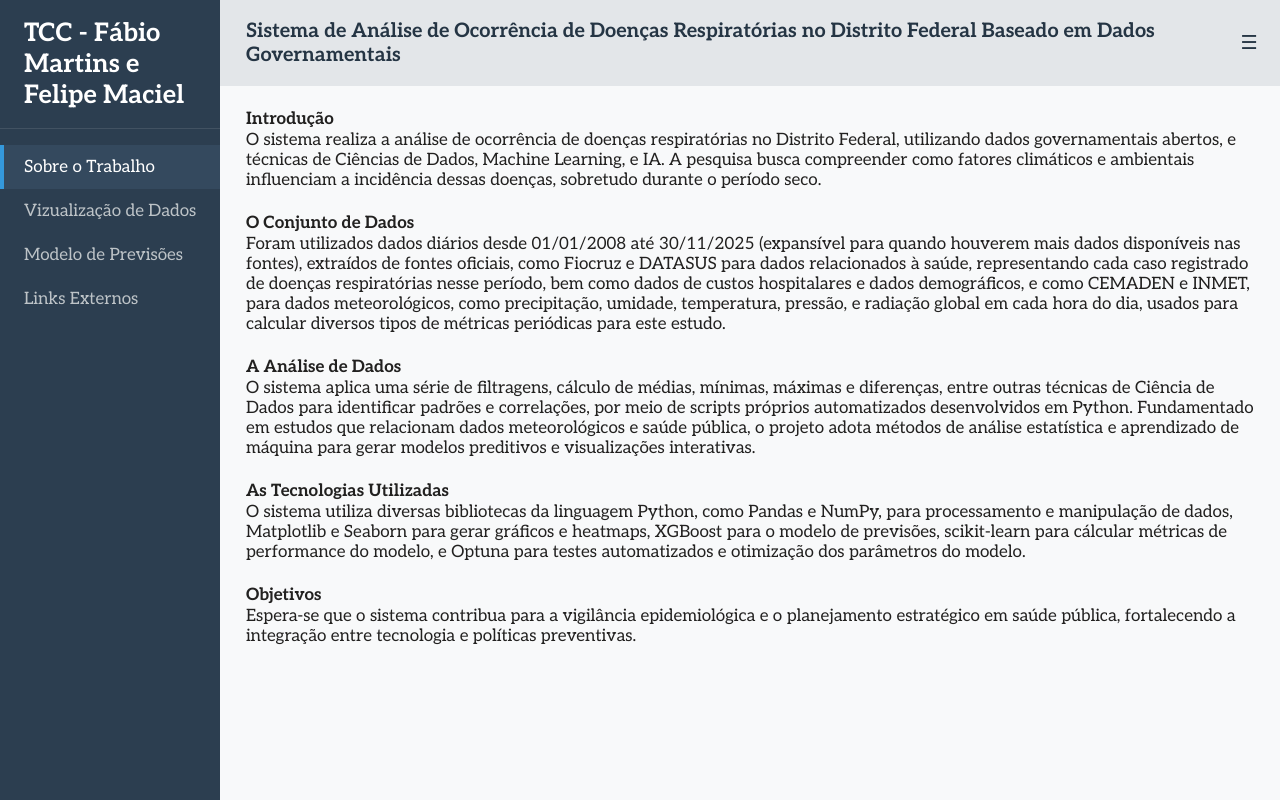
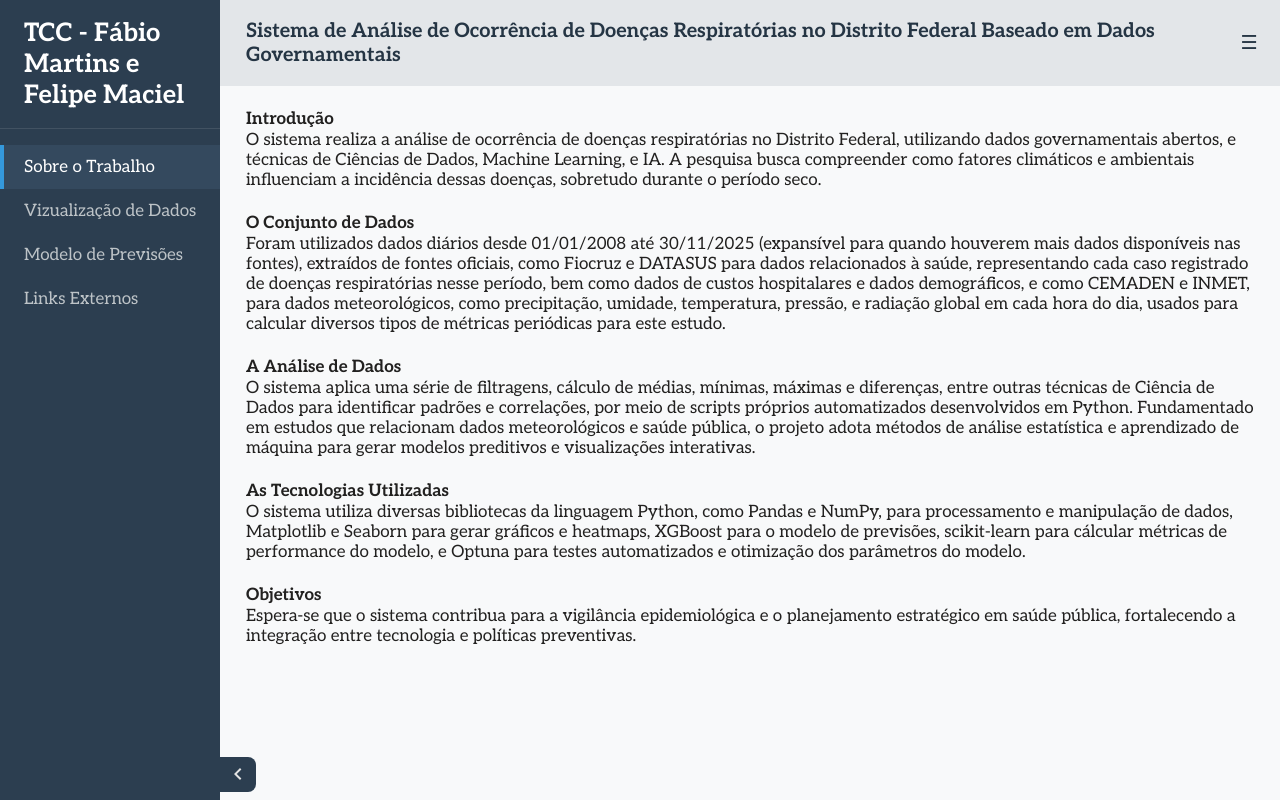
Before and after one commit to Fabio5271/TCC-Web, an Angular app: page /#/about in a window 1280 px wide. Built offline with nearby package versions, Linux system fonts and the light colour scheme.

Commit message:
Add sidebar toggle at end of main content

```diff
--- a/src/app/app.component.html
+++ b/src/app/app.component.html
@@ -1,9 +1,13 @@
 <main>
   <app-sidebar></app-sidebar>
-  <div class="main-content">
+  <div class="main-content" #mainContent>
     <app-header></app-header>
     <div class="page-content">
       <router-outlet />
     </div>
+    <button class="sidebar-toggle" (click)="toggleSidebar()">
+      @if (isSidebarCollapsed()) { <img src="icons/sidebar-open.svg" alt=""> }
+      @else { <img src="icons/sidebar-close.svg" alt=""> }
+    </button>
   </div>
 </main>
--- a/src/app/app.component.scss
+++ b/src/app/app.component.scss
@@ -0,0 +1,13 @@
+.sidebar-toggle {
+  display: flex;
+  align-items: center;
+  justify-content: center;
+  background: #2c3e50;
+  color: white;
+  border: none;
+  height: 2.2rem;
+  width: 2.2rem;
+  flex-shrink: 0;
+  margin-bottom: 0.5rem;
+  border-radius: 0 0.5rem 0.5rem 0;
+}
--- a/src/app/app.component.ts
+++ b/src/app/app.component.ts
@@ -1,7 +1,9 @@
-import { Component } from '@angular/core';
+import { Component, inject } from '@angular/core';
 import { RouterOutlet } from '@angular/router';
 import { SidebarComponent } from "./layout/sidebar/sidebar.component";
 import { HeaderComponent } from "./layout/header/header.component";
+import { SidebarService } from './core/sidebar.service';
+import { toSignal } from '@angular/core/rxjs-interop';
 
 @Component({
   selector: 'app-root',
@@ -10,5 +12,10 @@ import { HeaderComponent } from "./layout/header/header.component";
   styleUrl: './app.component.scss'
 })
 export class AppComponent {
-  title = 'tcc-web';
+  private readonly sidebarService = inject(SidebarService)
+  protected isSidebarCollapsed = toSignal(this.sidebarService.isCollapsed$, { initialValue: false })
+
+  toggleSidebar() {
+    this.sidebarService.toggle()
+  }
 }
```
Also changed, not shown: public/icons/sidebar-close.svg (added), public/icons/sidebar-open.svg (added).
